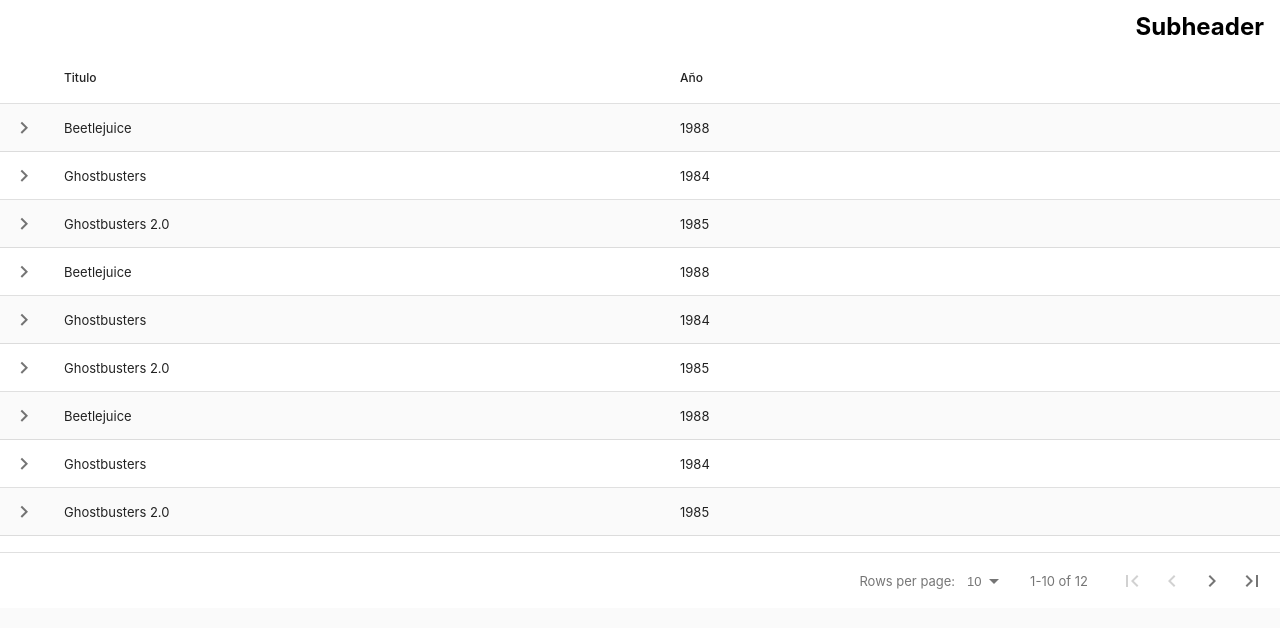
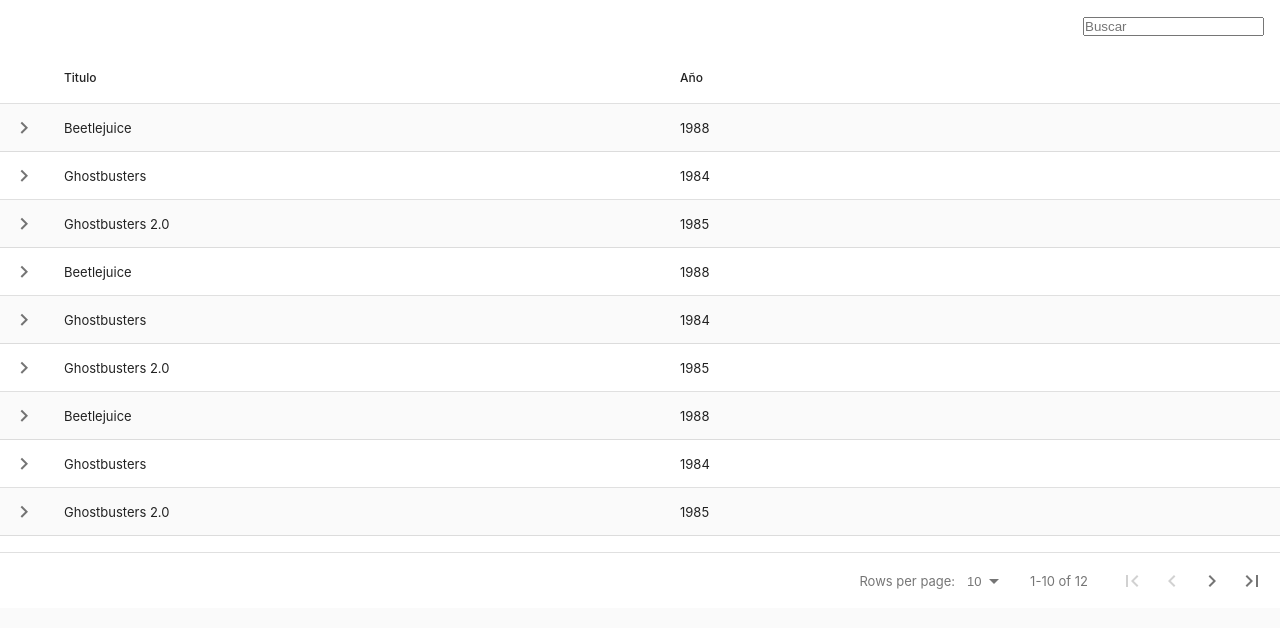
Before and after one commit to LuisFOsG/crud-products, a Next.js app: page /admin in a window 1280 px wide. Shown: the top 628 px of the page. Built offline with nearby package versions, Linux system fonts and the light colour scheme; no server answers.

Commit message:
feat(Root): add search input

```diff
--- a/components/Datatable.js
+++ b/components/Datatable.js
@@ -1,4 +1,4 @@
-import { useContext } from 'react'
+import { useState, useContext } from 'react'
 import DataTable, { createTheme } from 'react-data-table-component'
 
 import themeContext from '../context/themeContext'
@@ -30,11 +30,12 @@
 
 const DataTableComponent = ({ columns, productsList }) => {
   const { theme } = useContext(themeContext)
+  const [data, setData] = useState(productsList)
 
   return (
     <DataTable
       columns={columns}
-      data={productsList}
+      data={data}
       theme={theme === 'dark' ? 'solarized' : 'default'}
 
       striped
@@ -46,7 +47,7 @@
       fixedHeaderScrollHeight='500px'
       noHeader
       subHeader
-      subHeaderComponent={<SubHeader />}
+      subHeaderComponent={<SubHeader setData={setData} productsList={productsList} />}
 
       expandableRows
       expandOnRowClicked
--- a/components/DatatableHeader.js
+++ b/components/DatatableHeader.js
@@ -1,3 +1,35 @@
-const SubHeader = () => <h2>Subheader</h2>
+import { useState, useEffect } from 'react'
+
+const EXCLUDE_ROW = ['id']
+
+const SubHeader = ({ productsList, setData }) => {
+  const [query, setQuery] = useState('')
+
+  useEffect(() => {
+    if (query === '') return setData(productsList)
+
+    const filteredProductsList = productsList.filter(product => {
+      const result = Object.keys(product).filter(key => {
+        if (EXCLUDE_ROW.includes(key)) return false
+
+        return String(product[key]).toLowerCase().includes(query.toLowerCase())
+      })
+
+      return result.length > 0
+    })
+
+    setData(filteredProductsList)
+  }, [query, productsList, setData])
+
+  const handleChange = e => {
+    setQuery(e.target.value)
+  }
+
+  return (
+    <>
+      <input type="text" placeholder="Buscar" onChange={handleChange} />
+    </>
+  )
+}
 
 export default SubHeader
```
